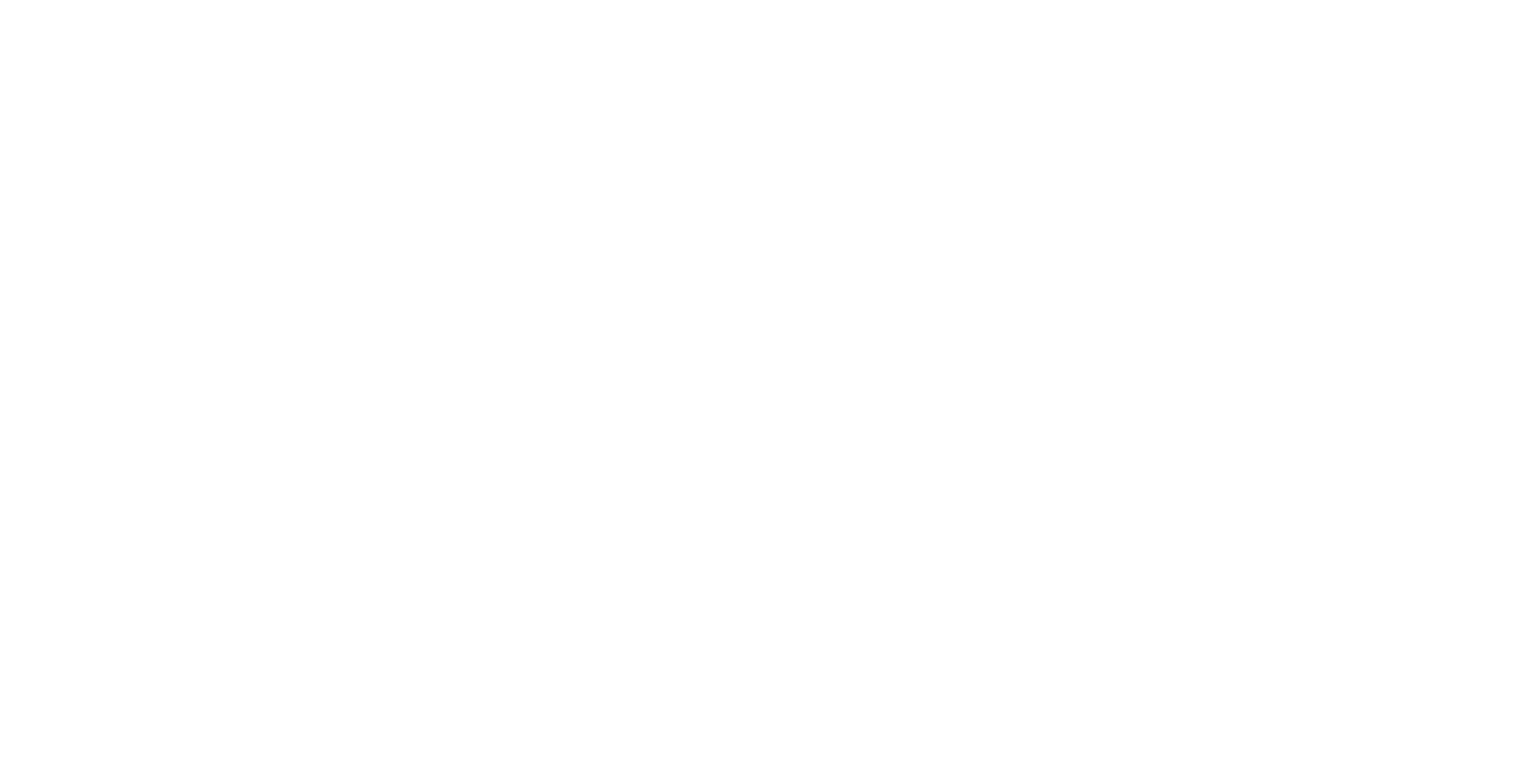
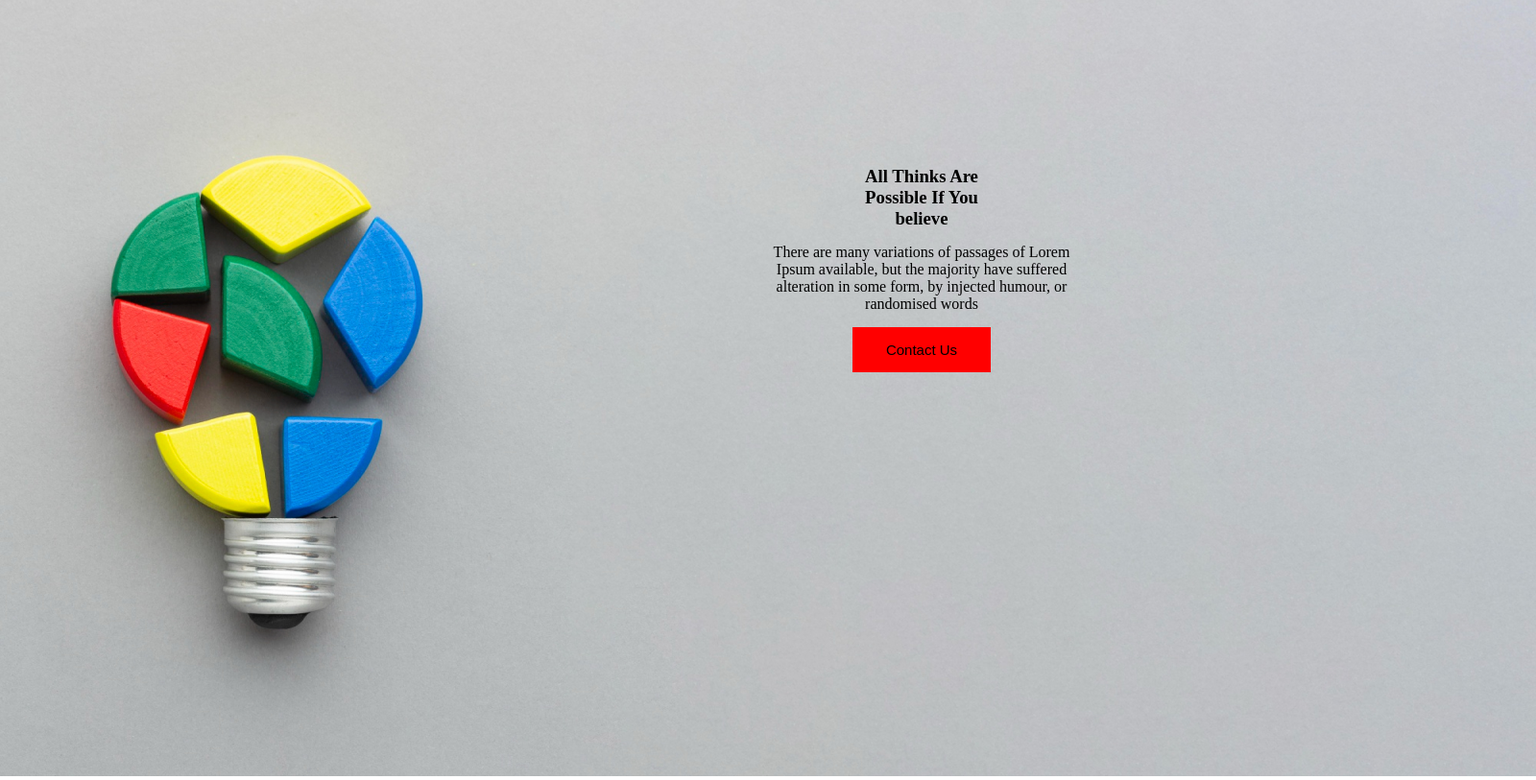
Before and after one commit to asifahmed77/happy-new-year, a plain HTML site: page index.html in a window 1280 px wide. Shown: the whole page at 96% size, 1600 px wide, since content can reach past the window. Drawn offline with Linux system fonts and the light colour scheme.

Commit message:
banner added

```diff
--- a/index.html
+++ b/index.html
@@ -8,6 +8,22 @@
     <link rel="stylesheet" href="styles/year.css">
 </head>
 <body>
-
+    <header>
+        <div class="banner-container">
+            <div class="banner-img">
+                <img src="./images/banner/banner2.png" alt="">
+            </div>
+            <div class="banner-desc">
+                <h3 class="desc-title">All Thinks Are <br>
+                    Possible If You <br>
+                    believe</h3>
+                    <p class="desc">There are many variations of passages of Lorem Ipsum
+                        available, but the majority have suffered alteration in some
+                        form, by injected humour, or randomised words
+                    </p>
+                    <button class="primary">Contact  Us</button>
+            </div>
+        </div>
+    </header>
 </body>
 </html>
--- a/styles/year.css
+++ b/styles/year.css
@@ -0,0 +1,32 @@
+*{
+    margin: 0;
+    padding: 0;
+}
+.banner-container{
+   display: flex;
+   justify-content: center;
+   align-items: center;
+   text-align: center;
+    margin: 0 auto;
+}
+.banner-img{
+    width: 50%;
+    height: 70vh;
+}
+.desc-title{
+    color: black;
+    font-weight: 900;
+    font-size: 50pxpx;
+    margin-bottom: 15px;
+}
+.desc{
+    width: 50%;
+    margin: auto;
+    margin-bottom: 15px;
+}
+.primary{
+    background-color: red;
+    border: navajowhite;
+    padding: 15px 35px;
+    font-size: 15px;
+}
```
